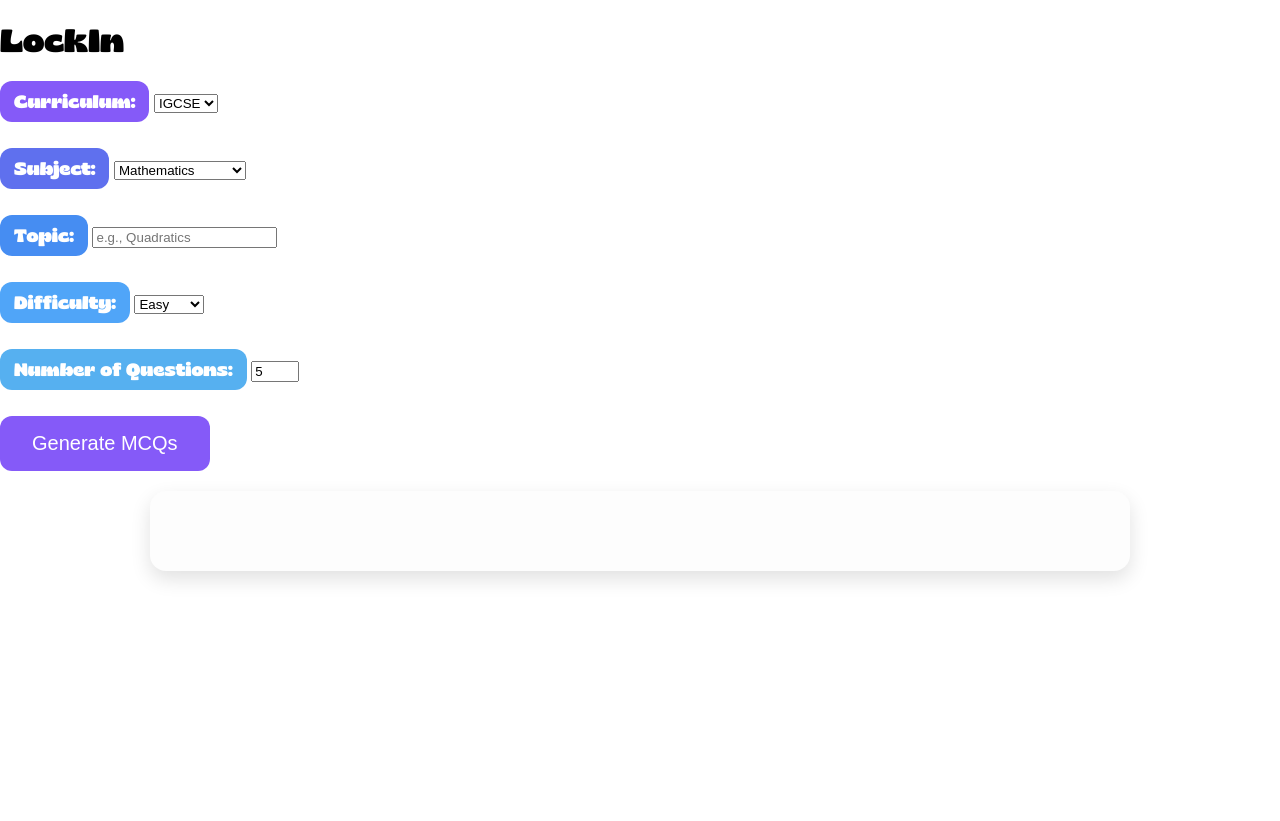
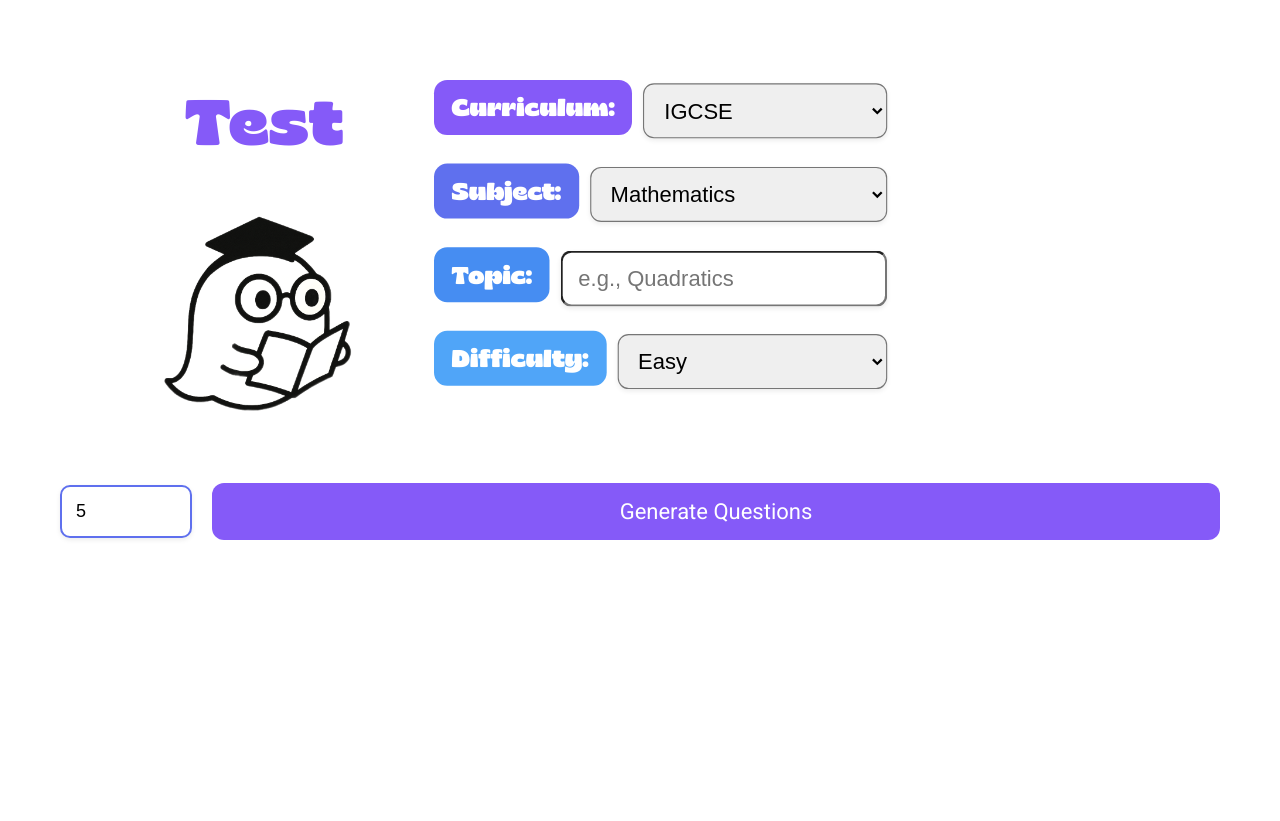
Before and after one commit to francoNovoa08/LockIn-demo, a Flask app: page /quiz in a window 1280 px wide. After the commit the page ends 540 px from the top, so only its background shows below. Run offline with Flask 3, Linux system fonts and the light colour scheme.

Commit message:
Style quiz form

```diff
--- a/main.py
+++ b/main.py
@@ -37,10 +37,12 @@ You are an expert {curriculum} {subject} tutor.
 Generate {num_questions} multiple-choice questions (MCQs) on the topic "{topic}" for the {curriculum}{level_str} curriculum.
 Ensure the questions are relevant to the {curriculum} curriculum. Abide by this strictly.
 Make the questions suitable for {difficulty} level students.
+For maths questions, use LaTeX for mathematical expressions. Ensure mathematical accuracy in every question.
 Each question must have:
 - A clear question
 - 4 answer options labeled A–D
 - A clearly indicated correct answer
+- Only one correct answer
 - A short hint. The hint should not reveal the answer, but should guide the student towards the correct answer.
 - A short explanation
 
--- a/static/css/style.css
+++ b/static/css/style.css
@@ -8,6 +8,15 @@
   font-family: "roboto";
   src: url("../fonts/Roboto-Regular.ttf");
   font-weight: normal;
+}
+
+@keyframes fadeIn {
+  from { opacity: 0; transform: translateY(20px); }
+  to { opacity: 1; transform: translateY(0) }
+}
+
+fade-in {
+  animation: fadeIn 0.6s ease-in-out;
 }
 
 :root {
@@ -26,7 +35,7 @@ body {
   background-color: #fff;
   font-family: "gliken", sans-serif;
   height: 100vh;
-  overflow: hidden;
+  overflow-y: auto;
   position: relative;
 }
 
@@ -163,6 +172,7 @@ button.quiz-button:hover {
 }
 
 #output {
+  display: none;
   position: relative;
   max-width: 900px;
   margin: 40px auto;
@@ -173,4 +183,167 @@ button.quiz-button:hover {
   font-size: 20px;
   color: #333;
   transition: all 0.3s ease;
+  font-family: "roboto";
 }
+
+/* === Quiz Page Layout === */
+.quiz-form-container {
+  display: flex;
+  justify-content: center;
+  align-items: flex-start;
+  gap: 360px;
+  margin-top: 40px;
+  margin-bottom: 0px;
+  max-width: 960px;
+  padding: 0 20px;
+}
+
+/* Left column: Title + Bo image */
+.form-left-left {
+  display: flex;
+  flex-direction: column;
+  align-items: center;
+  text-align: center;
+  transform: translateY(-40px);
+}
+
+.quiz-title {
+  font-size: 64px;
+  color: var(--LockIn-purple);
+  margin-bottom: 8px;
+}
+
+.bo-reading-img {
+  max-height: 200px;
+  width: auto;
+}
+
+/* Middle column: Curriculum, subject, topic, difficulty */
+.form-middle {
+  display: flex;
+  flex-direction: column;
+  gap: 16px;
+  min-width: 250px;
+}
+
+.form-row {
+  display: flex;
+  align-items: center;
+  gap: 10px;
+}
+
+
+/* Right column: IB level */
+.form-right {
+  display: flex;
+  flex-direction: column;
+  gap: 16px;
+  min-width: 150px;
+}
+
+/* Button and number input row */
+.quiz-actions {
+  display: flex;
+  align-items: center;
+  justify-content: center;
+  gap: 20px;
+  margin-top: -25px;
+}
+
+.quiz-actions button {
+  flex-grow: 1;
+  font-size: 22px;
+  padding: 16px 32px;
+}
+
+.quiz-actions input[type="number"] {
+  padding: 14px;
+  font-size: 18px;
+  width: 100px;
+  border-radius: 10px;
+  border: 2px solid var(--LockIn-purple-blue);
+}
+
+#quiz-page {
+  padding: 40px 60px;
+  box-sizing: border-box;
+}
+
+.form-middle,
+.form-right {
+  font-size: 20px;
+  transform: scale(1.1);
+  transform-origin: top left;
+}
+
+.form-left-left {
+  width: 220px;
+}
+.form-middle {
+  min-width: 340px;
+  font-size: 22px;
+  gap: 20px;
+}
+.form-right {
+  min-width: 200px;
+  font-size: 22px;
+  gap: 20px;
+}
+
+.form-row select,
+.form-row input[type="text"],
+.form-right select {
+  font-size: 20px;
+  padding: 12px 14px;
+  border-radius: 10px;
+  width: 100%;
+}
+
+label {
+  font-size: 22px;
+  padding: 12px 16px;
+}
+
+.quiz-form-container {
+  gap: 60px;
+  max-width: 1100px;
+}
+
+.bo-reading-img {
+  max-height: 300px;
+}
+
+#output button {
+  transition: transform 0.2s ease, background-color 0.2s ease;
+}
+
+#output button:hover {
+  transform: scale(1.05);
+  background-color: var(--LockIn-purple-light) !important;
+  color: black;
+}
+
+#score {
+  font-size: 22px;
+  color: #333;
+  text-align: center;
+  margin-top: 30px;
+}
+
+#score strong {
+  color: var(--LockIn-purple);
+}
+
+input[type="text"],
+input[type="number"],
+select {
+  box-shadow: 0 2px 5px rgba(0,0,0,0.08);
+  transition: box-shadow 0.2s ease;
+}
+
+input[type="text"]:focus,
+input[type="number"]:focus,
+select:focus {
+  box-shadow: 0 4px 10px rgba(0,0,0,0.12);
+  outline: none;
+}
--- a/static/js/quiz.js
+++ b/static/js/quiz.js
@@ -22,6 +22,7 @@ async function generateQuestions() {
   console.log("Raw data from server:", data);
   const output = document.getElementById('output');
   output.innerHTML = '';
+  document.getElementById('output').style.display = 'block';
   document.getElementById('score').innerHTML = '';
 
   if (data.questions) {
@@ -49,6 +50,9 @@ function showQuestion() {
   const q = questions[currentQuestionIndex];
   const output = document.getElementById('output');
   output.innerHTML = '';
+
+  output.classList.add('fade-in');
+  setTimeout(() => output.classList.remove('fade-in'), 800);
 
   const container = document.createElement('div');
   container.style.marginBottom = '30px';
@@ -110,7 +114,9 @@ function showQuestion() {
   hintBtn.style.marginTop = '10px';
   hintBtn.onclick = () => {
     hint.innerHTML = `<strong>Hint:</strong> ${wrapLatex(q.hint)}`;
-    MathJax.typesetPromise([hint]);
+    MathJax.typesetPromise([hint]).then(() => {
+      hint.scrollIntoView({ behavior: 'smooth', block: 'end' })
+    });
   };
 
   container.appendChild(document.createElement('br'));
@@ -123,7 +129,7 @@ function showQuestion() {
 }
 
 function wrapLatex(str) {
-  return str.replace(/\$(.*?)\$/g, (_, math) => `\\(${math}\\)`);
+  return str.replace(/\$(.*?)\$/g, (_, math) => `$${math}$`);
 }
 
 function parseQuestions(rawText) {
@@ -159,9 +165,10 @@ function parseQuestions(rawText) {
 
 function updateScore() {
   const scoreDiv = document.getElementById('score');
-  scoreDiv.innerHTML = `<strong>Progress:</strong> ${attempted}/${totalQuestions} attempted | ✅ ${correct} correct`;
+  scoreDiv.innerHTML = `${attempted}/${totalQuestions} | ✅ ${correct} correct`;
   if (attempted === totalQuestions) {
     scoreDiv.innerHTML += `<br><strong>Final Score:</strong> ${correct}/${totalQuestions}`;
     document.getElementById("question-form").style.display = "block";
+    document.getElementById("output").style.display = "none";
   }
 }
--- a/templates/quiz.html
+++ b/templates/quiz.html
@@ -2,7 +2,7 @@
 <html lang="en">
 <head>
   <meta charset="UTF-8">
-  <title>LockIn</title>
+  <title>LockIn - Quiz</title>
   <link rel="stylesheet" href="{{ url_for('static', filename='css/style.css') }}">
 
   <script>
@@ -14,22 +14,27 @@
   <script src="https://cdn.jsdelivr.net/npm/mathjax@3/es5/tex-mml-chtml.js"></script>
 </head>
   <body>
-  <h1>LockIn</h1>
+    <div id="quiz-page">
+
       <div id="question-form">
+        <div class="quiz-form-container">
+          <!-- Test title + Bo image -->
+          <div class="form-left-left">
+            <h1 class="quiz-title">Test</h1>
+            <img src="{{ url_for('static', filename='images/Bo_reading.png') }}" alt="Bo reading" class="bo-reading-img">
+          </div>
+
+          <!-- Form middle -->
+          <div class="form-middle">
+            <div class="form-row">
               <label for="curriculum" id="curriculum-label">Curriculum:</label>
               <select id="curriculum">
                 <option value="IGCSE">IGCSE</option>
                 <option value="IB">IB</option>
-    </select><br><br>
-
-    <div id="ib-level-container" style="display: none;">
-      <label for="ibLevel" id="level-label">IB Level:</label>
-      <select id="ibLevel">
-        <option value="SL">SL</option>
-        <option value="HL">HL</option>
-      </select><br><br>
+              </select>
             </div>
 
+            <div class="form-row">
             <label for="subject" id="subject-label">Subject:</label>
             <select id="subject">
               <option value="Math">Mathematics</option>
@@ -42,28 +47,46 @@
               <option value="Economics">Economics</option>
               <option value="Computer Science">Computer Science</option>
               <option value="Sports Science">Sports Science</option>
-    </select><br><br>
+            </select>
+            </div>
 
+            <div class="form-row">
             <label for="topic" id="topic-label">Topic:</label>
-    <input type="text" id="topic" placeholder="e.g., Quadratics"><br><br>
+            <input type="text" id="topic" placeholder="e.g., Quadratics">
+            </div>
 
+            <div class="form-row">
             <label for="difficulty" id="difficulty-label">Difficulty:</label>
             <select id="difficulty">
               <option value="Easy">Easy</option>
               <option value="Medium">Medium</option>
               <option value="Hard">Hard</option>
               <option value="Mixed">Mixed</option>
-    </select><br><br>
-
-    <label for="numQuestions" id="numQuestions-label">Number of Questions:</label>
-    <input type="number" id="numQuestions" min="1" max="8" value="5"><br><br>
-
-
-    <button onclick="generateQuestions()">Generate MCQs</button>
+            </select>
+            </div>
           </div>
 
-  <div id="score" style="margin-bottom: 15px; font-weight: bold;"></div>
+          <!-- IB level only -->
+          <div class="form-right">
+            <div id="ib-level-container" style="display: none;">
+              <label for="ibLevel" id="level-label">IB Level:</label>
+              <select id="ibLevel">
+                <option value="SL">SL</option>
+                <option value="HL">HL</option>
+              </select>
+            </div>
+          </div>
+        </div>
+
+        <div class="quiz-actions">
+          <input type="number" id="numQuestions" min="1" max="8" value="5">
+          <button onclick="generateQuestions()" style="font-family: 'roboto'">Generate Questions</button>
+        </div>
+      </div>
+
+      <div id="score" style="margin-top: 20px; font-weight: bold;"></div>
       <div id="output" style="margin-top: 20px;"></div>
+    </div>
 
     <script src="{{ url_for('static', filename='js/quiz.js') }}"></script>
 
```
Also changed, not shown: static/images/Bo_reading.png (added). Lines whose indentation alone changed are shown as unchanged.
